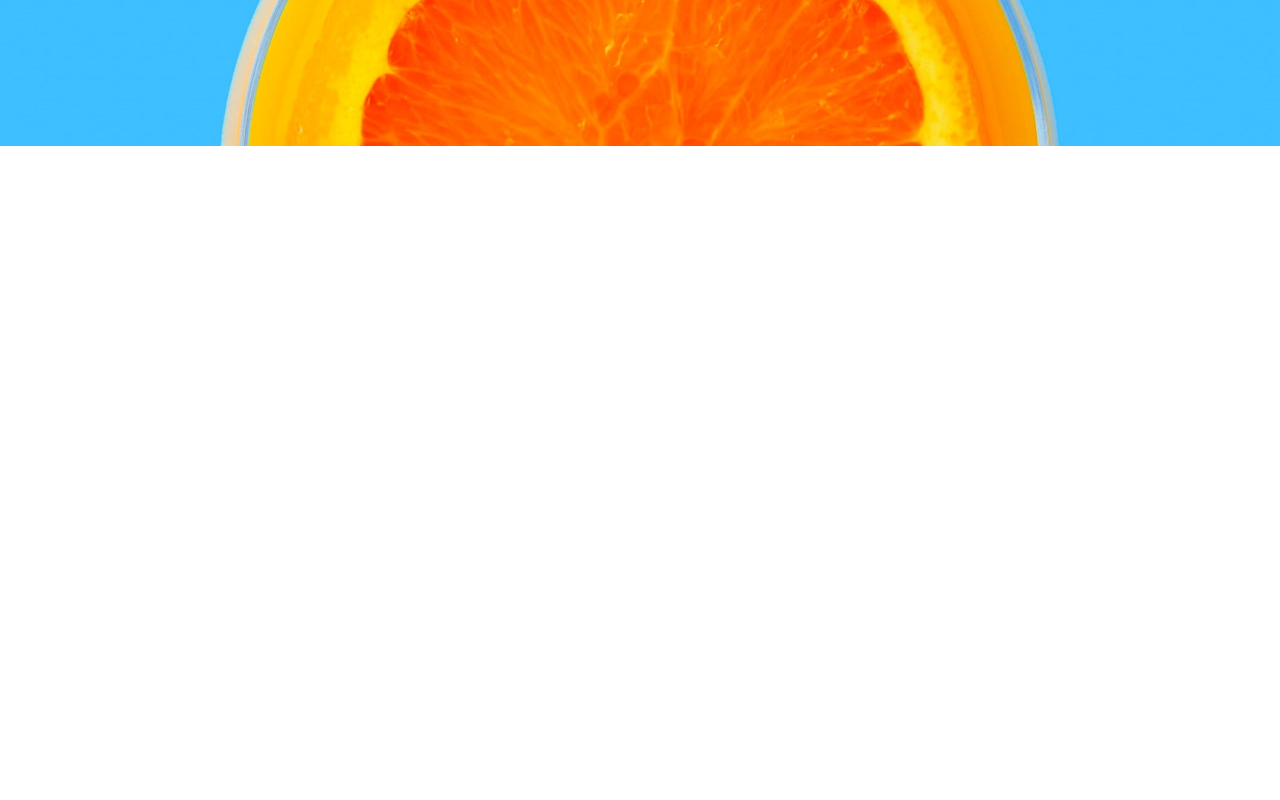
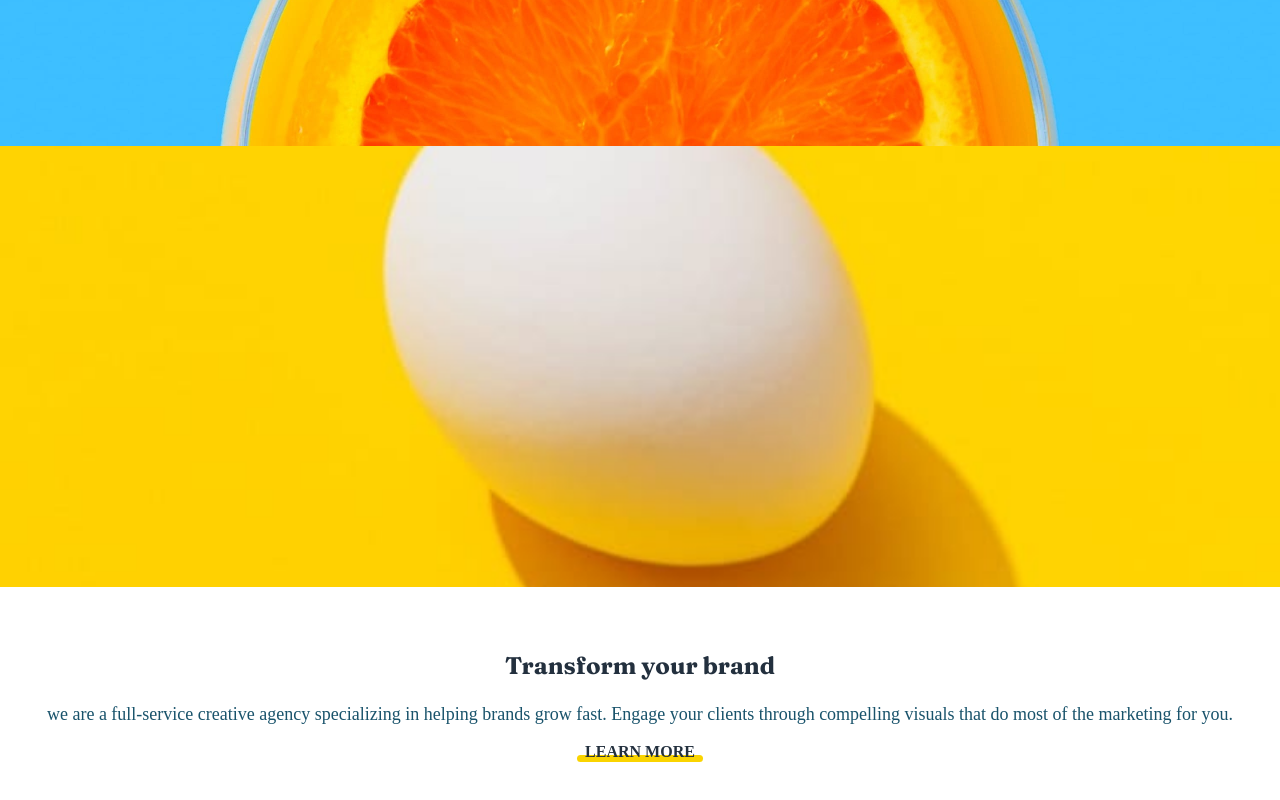
Before and after one commit to alfredthompsonOvie/sunnyside-agency-landing-page, a Vue app: page / in a window 1280 px wide. Shown: the part 654-1454 px from the top of the page. Before the commit the page ends 800 px from the top, so only its background shows below. Built offline with nearby package versions, Linux system fonts and the light colour scheme.

Commit message:
about section transform

```diff
--- a/src/assets/main.css
+++ b/src/assets/main.css
@@ -25,16 +25,77 @@ main {
   flex-direction: column;
   padding: 6em 2em 0;
 }
+.hero__title {
+  font-size: clamp(2rem, 13vw, 5rem);
+  color: var(--White);
+  text-align: center;
+  text-transform: uppercase;
+}
 .title {
-  color: var(--White);
-  font-size: 3rem;
-  font-size: clamp(3rem, 20vw, 5.5rem);
-  text-align: center;
+  /* font-size: 2rem; */
+  font-family: var(--ff-heading);
+  font-weight: var(--fw-xbold);
+}
+h2.title {
+  color: var(--VeryDarkDesaturatedBlue);
 }
 .hero img {
   display: inline-block;
   position: relative;
   bottom: -7em;
+}
+.about {
+  text-align: center;
+}
+.card {
+  min-height: 100vh;
+  display: grid;
+  grid-template-columns: 1fr;
+  grid-template-rows: repeat(2, auto);
+}
+.illustration {
+  grid-row: 1;
+  grid-column: 1;
+  background-image: url(images/mobile/image-transform.jpg);
+  background-repeat: no-repeat;
+  background-size: cover;
+  background-position: center;
+  padding: 10em;
+}
+.illustration__content {
+  padding: 4em 1em;
+}
+.illustration__content > * {
+  margin-bottom: 1em;
+}
+
+.illustration__content--text {
+  font-size: var(--fs);
+  color: var(--DarkBlue_photography_text);
+}
+.cta {
+  display: inline-block;
+  margin-bottom: 0em;
+  text-transform: uppercase;
+  color: var(--VeryDarkDesaturatedBlue);
+  font-weight: var(--fw-xbold);
+  position: relative;
+  padding: 0 .5em;
+}
+.cta::before {
+  content: "";
+  position: absolute;
+  bottom: -1px;
+  left: 0;
+  height: 7px;
+  width: 100%;
+  border-radius: 10px;
+  background-color: var(--SoftRed);
+  z-index: -1;
+}
+.transform.cta::before {
+  background-color: var(--Yellow);
+
 }
 .attribution { font-size: 11px; text-align: center; }
 .attribution a { color: hsl(228, 45%, 44%); }
--- a/src/views/HomeView.vue
+++ b/src/views/HomeView.vue
@@ -2,13 +2,27 @@
   <main>
     <div class="hero">
       <div class="content">
-        <h1 class="title">
+        <h1 class="title hero__title">
           we are creatives
         </h1>
 
         <img src="@/assets/images/icon-arrow-down.svg" alt="an icon of an arrow pointing down">
       </div>
     </div>
+    <section class="about">
+      <div class="card">
+        <div class="illustration"></div>
+      <div class="illustration__content">
+        <h2 class="title">
+          Transform your brand
+        </h2>
+        <p class="illustration__content--text">
+          we are a full-service creative agency specializing in helping brands grow fast. Engage your clients through compelling visuals that do most of the marketing for you.
+        </p>
+        <a href="#" class="cta transform">learn more</a>
+      </div>
+      </div>
+    </section>
   </main>
   <!-- <div>
 
```
